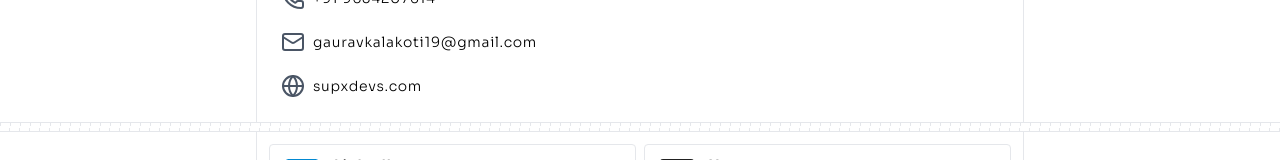
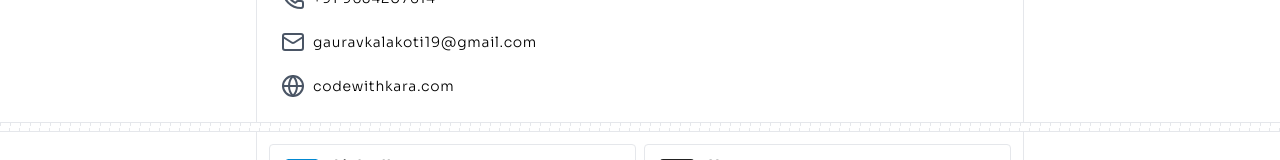
Before and after one commit to GauravSinghdev/portfolio-2025, a Next.js app: page / in a window 1280 px wide. Shown: the part 596-756 px from the top of the page. Built offline with nearby package versions, Linux system fonts and the light colour scheme.

Commit message:
fixing bugs

```diff
--- a/components/shared/BioComp.tsx
+++ b/components/shared/BioComp.tsx
@@ -26,12 +26,12 @@ export default function BioComp() {
         gauravkalakoti19@gmail.com
       </Link>
       <Link
-        href={"https://supxdevs.com/"}
+        href={"https://codewithkara.com/"}
         target="_blank"
         className="flex items-center gap-2 baseBorder p-1 rounded  hover:underline hover:underline-offset-2"
       >
         <Globe className="size-6 text-gray-600" />
-        supxdevs.com
+        codewithkara.com
       </Link>
     </div>
   );
```
